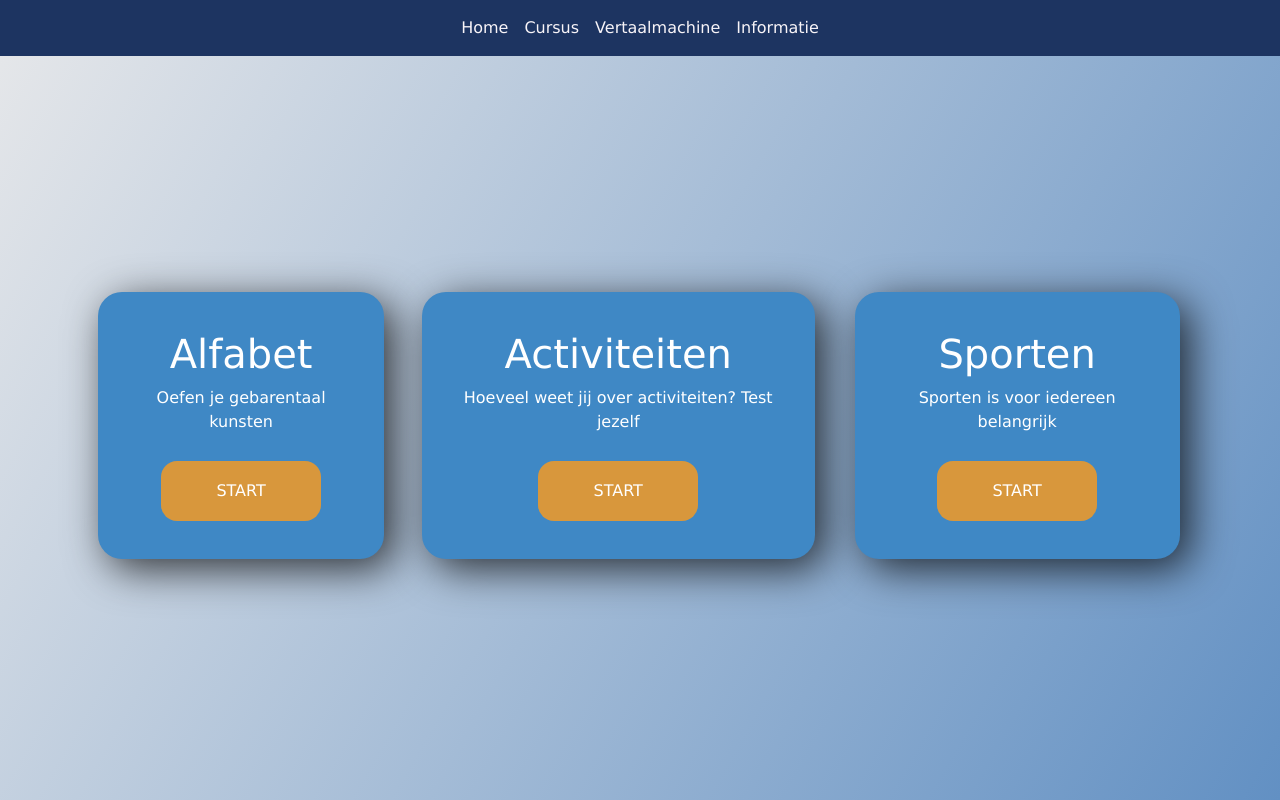
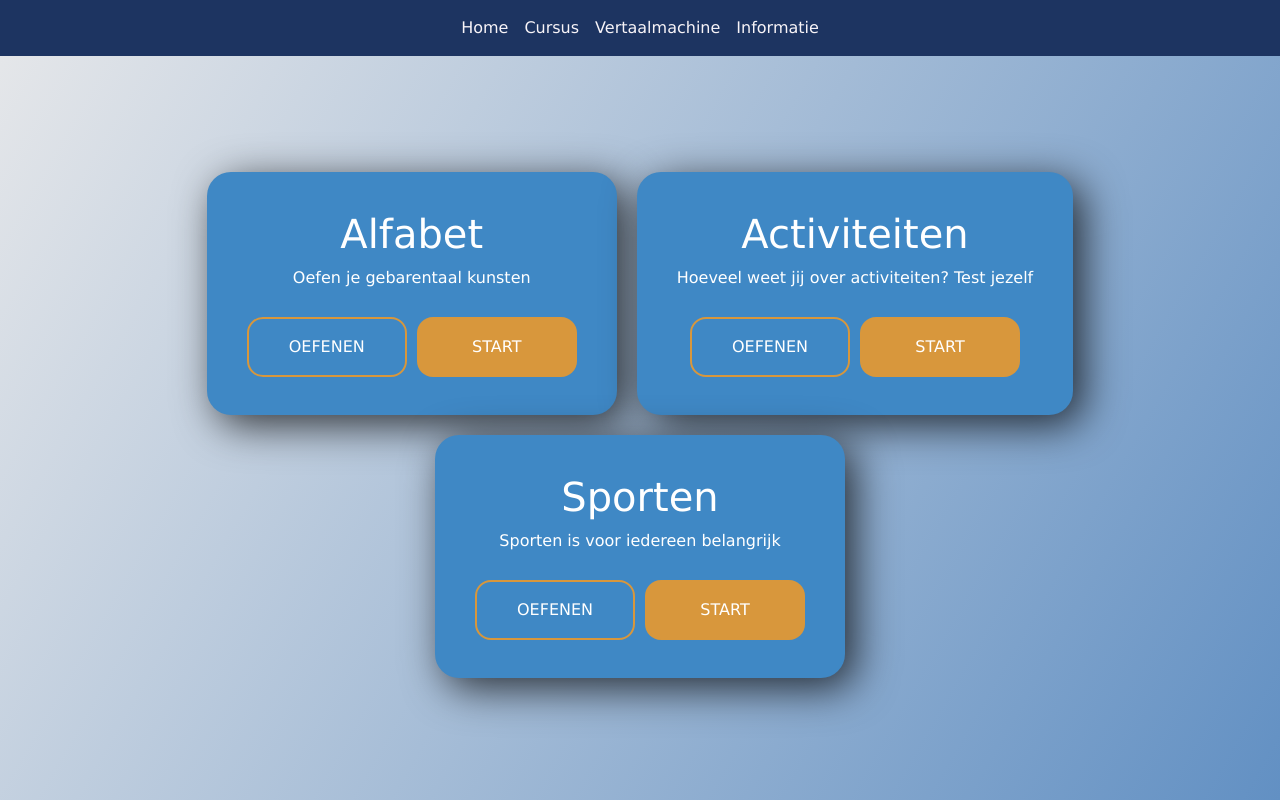
Before and after one commit to YSimouh/ConGestu, a React (Create React App) app in the folder ClientApp/: page /courses in a window 1280 px wide. Built offline with nearby package versions, Linux system fonts and the light colour scheme.

Commit message:
comitted

```diff
--- a/ClientApp/src/components/design/courses.css
+++ b/ClientApp/src/components/design/courses.css
@@ -1,13 +1,19 @@
 .rows{
-    display: flex; /* or inline-flex */
-    flex-direction: row ;
+    /* display: grid;
+    grid-template-columns: repeat(auto-fill, 400px);
+    grid-template-columns: repeat(3,1fr);
+    grid-template-rows: 1fr;
+    grid-gap: 20px; */
+
+    display: flex;
     flex-wrap: wrap;
     justify-content: center;
-    /* gap: 40px 20px; */
+    gap: 40px 20px;
     row-gap: 20px;
 }
 .item {
     flex: 0 32%;
     height: 100px;
-    margin-bottom: 2%; /*(100-32*3)/2*/
+    margin-bottom: 2%;
+
   }
--- a/ClientApp/src/components/design/cursusoption.css
+++ b/ClientApp/src/components/design/cursusoption.css
@@ -1,21 +1,11 @@
 @import url("https://fonts.googleapis.com/css?family=Abel:400");
 
 .holder {
-  margin: auto;
-  align-items: flex-start;
-  background-color:
-#3F88C5;
+  background-color:#3F88C5;
   border-radius: 24px;
-  box-shadow: 0px 0px 40px
-#2f49bf0a;
-  display: auto;
-  flex-direction: column;
   box-shadow: 10px 10px 42px 0px rgba(0, 0, 0, 0.75);
-  min-height: 244px;
   padding: 38px 40px;
-  max-width: 600px;
-  width: 90%;
-  /* min-width: 719px; */
+
 }
 .body{
     text-align: center;
@@ -34,9 +24,34 @@
   height: 60px;
   border-style: none;
 
+}
+.oefenen {
+  align-items: center;
+  background-color:
+  #3F88C5;
+  border-radius: 16px;
+  display: center;
+  height: 55px;
+  margin-top: 11px;
+  min-width: 134px;
+  padding: 0 24px;
+  width: 160px;
+  height: 60px;
+  border: 2px solid ;
+  border-color: #d8973c;
 
 }
 .start:hover {
   background-color:#1D3461;
   transition: 0.7s;
 }
+.oefenen:hover {
+  background-color:#d8973c;
+  transition: 0.7s;
+}
+.allignbuttons{
+  display:flex;
+  flex-direction:row;
+  column-gap: 10px;
+  justify-content: center;
+}
--- a/ClientApp/src/components/design/design.css
+++ b/ClientApp/src/components/design/design.css
@@ -26,8 +26,8 @@
   display: center;
   height: 55px;
   margin-top: 11px;
+  padding: 0 24px;
   min-width: 134px;
-  padding: 0 24px;
   width: 160px;
   height: 60px;
   border-style: none;
--- a/ClientApp/src/components/parts/cursusoption.js
+++ b/ClientApp/src/components/parts/cursusoption.js
@@ -12,6 +12,17 @@ export default function Cursusoption(props){
                 <p>
                     {props.text}
                 </p>
+                <div class="allignbuttons">
+                    <Link to={{
+                        pathname:props.link,
+                        state:{
+                        questions:props.questions
+                        }
+                    }}  style={{ textDecoration: 'none' }}>
+                    <button class="oefenen">
+                        OEFENEN
+                        </button>
+                    </Link>
                     <Link to={{
                         pathname:props.link,
                         state:{
@@ -24,5 +35,6 @@ export default function Cursusoption(props){
                     </Link>
                 </div>
             </div>
+        </div>
     )
 }
```
Lines whose indentation alone changed are shown as unchanged.
